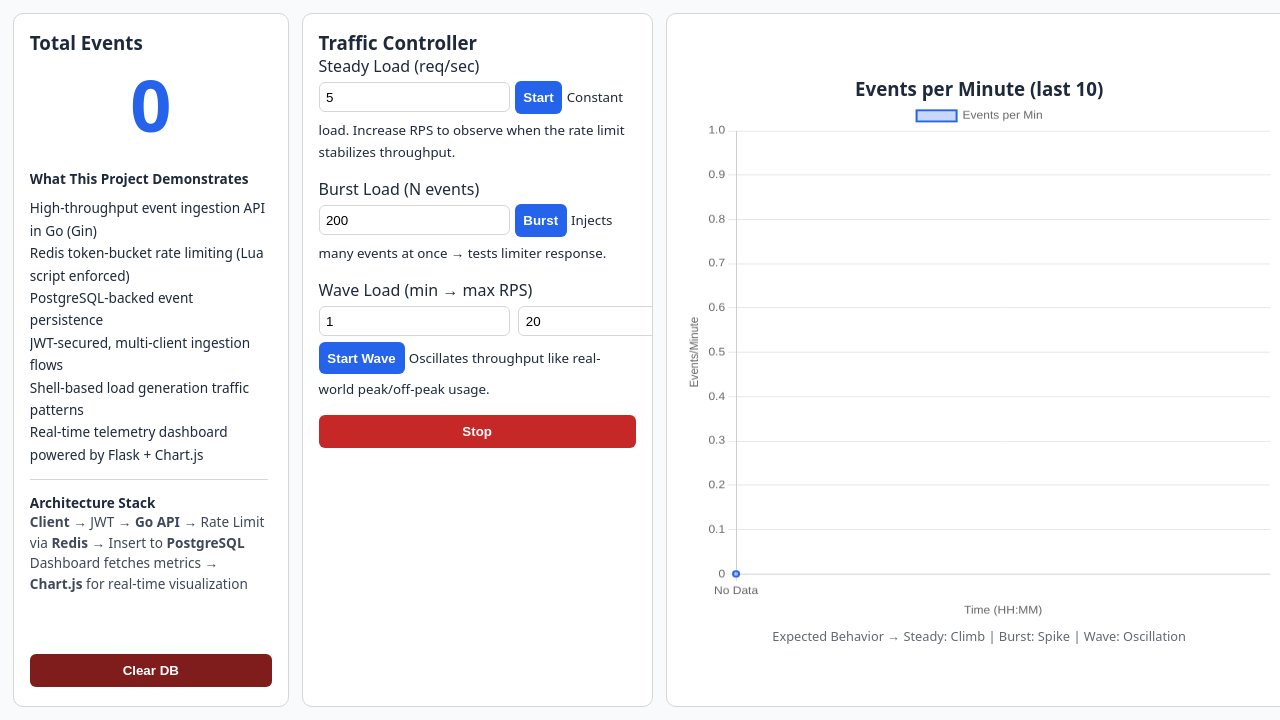
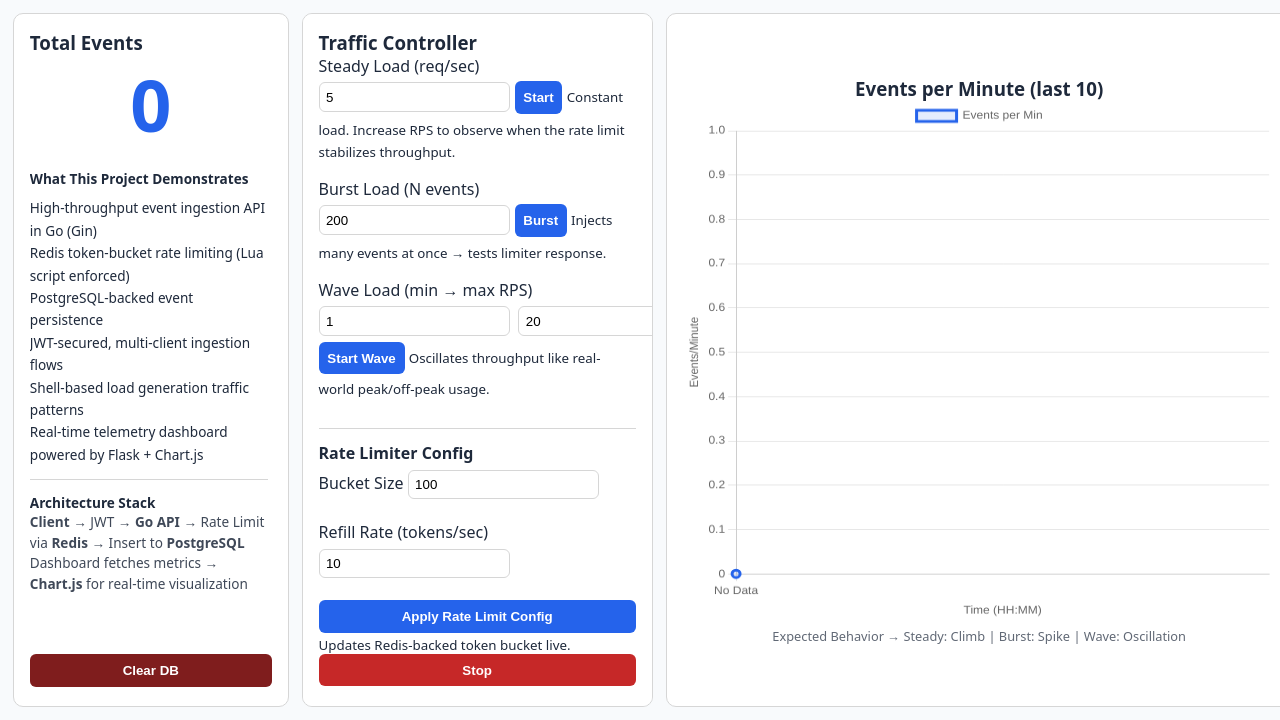
Before and after one commit to Prateesh-Sulikeri/Go-event-ingestor, a Flask app: page / in a window 1280 px wide. Shown: the part 80-800 px from the top of the page. Run offline with Flask 3, Linux system fonts and the light colour scheme; data that the repository does not hold is empty; some libraries are stand-ins or nearby versions.

Commit message:
Dashboard changes

```diff
--- a/dashboard/static/app.js
+++ b/dashboard/static/app.js
@@ -33,8 +33,12 @@ async function updateChart() {
           borderColor: "#2563eb",
           backgroundColor: "rgba(37, 99, 235, 0.25)",
           borderWidth: 2,
-          tension: 0.3,
-          pointRadius: 3
+          tension: 0.45,        // smoother oscillation
+          pointRadius: 4,
+          fill: true,
+          backgroundColor: "rgba(37, 99, 235, 0.12)",
+          borderWidth: 3
+
         }]
       },
       options: {
@@ -59,6 +63,22 @@ async function updateChart() {
   }
 }
 
+async function updateRateLimiter() {
+  const bucket = document.getElementById("bucket_size").value;
+  const refill = document.getElementById("refill_rate").value;
+
+  const r = await fetch("/v1/config/limiter", {
+    method: "POST",
+    headers: {"Content-Type": "application/json"},
+    body: JSON.stringify({ bucket, refill })
+  });
+
+  const msg = await r.json();
+  document.getElementById("status").innerHTML =
+    `Limiter Updated → Bucket: <b>${bucket}</b>, Refill: <b>${refill}/sec</b>`;
+}
+
+
 
 // ------------------------------
 // Controller Actions
@@ -68,7 +88,7 @@ async function customSteady() {
   const rps = document.getElementById("steady_rps").value;
   const res = await fetch("/action/run", {
     method: "POST",
-    headers: {"Content-Type": "application/json"},
+    headers: { "Content-Type": "application/json" },
     body: JSON.stringify({ action: "steady", rps })
   });
   const msg = await res.json();
@@ -79,7 +99,7 @@ async function customBurst() {
   const count = document.getElementById("burst_count").value;
   const res = await fetch("/action/run", {
     method: "POST",
-    headers: {"Content-Type": "application/json"},
+    headers: { "Content-Type": "application/json" },
     body: JSON.stringify({ action: "burst", count })
   });
   document.getElementById("status").textContent = (await res.json()).status;
@@ -90,7 +110,7 @@ async function customWave() {
   const max = document.getElementById("wave_max").value;
   const res = await fetch("/action/run", {
     method: "POST",
-    headers: {"Content-Type": "application/json"},
+    headers: { "Content-Type": "application/json" },
     body: JSON.stringify({ action: "wave", min, max })
   });
   document.getElementById("status").textContent = (await res.json()).status;
@@ -99,10 +119,11 @@ async function customWave() {
 async function triggerStop() {
   const r = await fetch("/action/run", {
     method: "POST",
-    headers: {"Content-Type": "application/json"},
+    headers: { "Content-Type": "application/json" },
     body: JSON.stringify({ action: "stop" })
   });
-  document.getElementById("status").textContent = (await r.json()).status;
+  const msg = await r.json();
+  document.getElementById("status").innerHTML = `<b style="color:#c62828">⛔ Traffic stopped</b>`;
 }
 
 async function clearDB() {
--- a/dashboard/static/style.css
+++ b/dashboard/static/style.css
@@ -140,3 +140,7 @@ canvas {
   font-style: italic;
   font-size: 0.9rem;
 }
+
+.panel {
+  overflow: auto;
+}
--- a/dashboard/templates/index.html
+++ b/dashboard/templates/index.html
@@ -1,5 +1,6 @@
 <!DOCTYPE html>
 <html lang="en">
+
 <head>
   <meta charset="UTF-8">
   <title>Go Event Ingestor Dashboard</title>
@@ -39,7 +40,8 @@
 
         <h4>Architecture Stack</h4>
         <p class="arch-blurb">
-        <strong>Client</strong> → JWT → <strong>Go API</strong> → Rate Limit via <strong>Redis</strong> → Insert to <strong>PostgreSQL</strong><br>
+          <strong>Client</strong> → JWT → <strong>Go API</strong> → Rate Limit via <strong>Redis</strong> → Insert to
+          <strong>PostgreSQL</strong><br>
           Dashboard fetches metrics → <strong>Chart.js</strong> for real-time visualization
         </p>
       </div>
@@ -75,8 +77,26 @@
         <small>Oscillates throughput like real-world peak/off-peak usage.</small>
       </div>
 
+      <hr class="divider">
+      <h4>Rate Limiter Config</h4>
+
+      <div class="control-block">
+        <label>Bucket Size</label>
+        <input type="number" id="bucket_size" value="100" min="10">
+      </div>
+
+      <div class="control-block">
+        <label>Refill Rate (tokens/sec)</label>
+        <input type="number" id="refill_rate" value="10" min="1">
+      </div>
+
+      <button onclick="updateRateLimiter()">Apply Rate Limit Config</button>
+      <small>Updates Redis-backed token bucket live.</small>
+
+
       <button class="stop" onclick="triggerStop()">Stop</button>
       <p id="status" class="status"></p>
+
     </section>
 
     <!-- RIGHT PANEL -->
@@ -91,4 +111,5 @@
   </main>
 
 </body>
+
 </html>
```
Also changed, not shown: 2 other files. Lines whose indentation alone changed are shown as unchanged.
